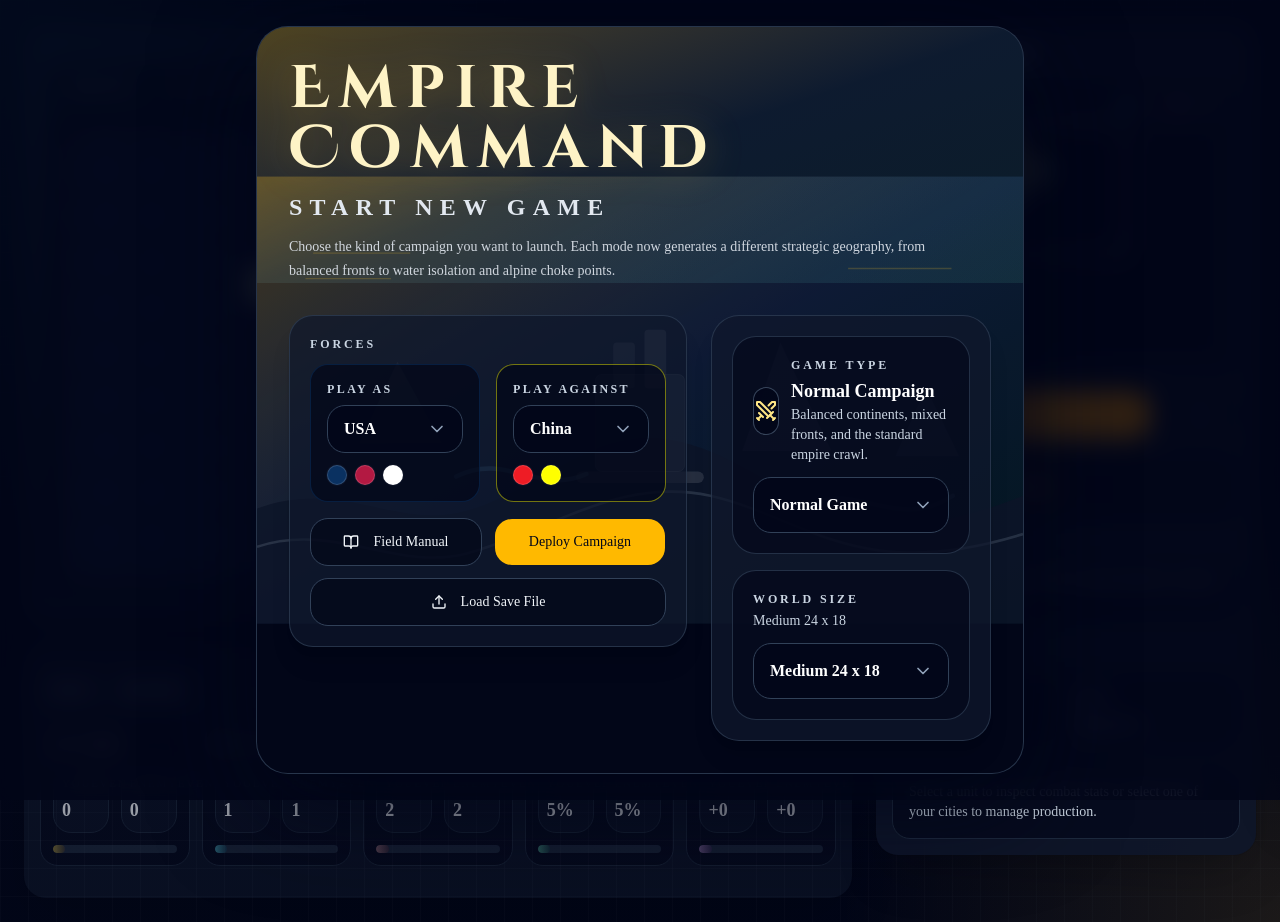
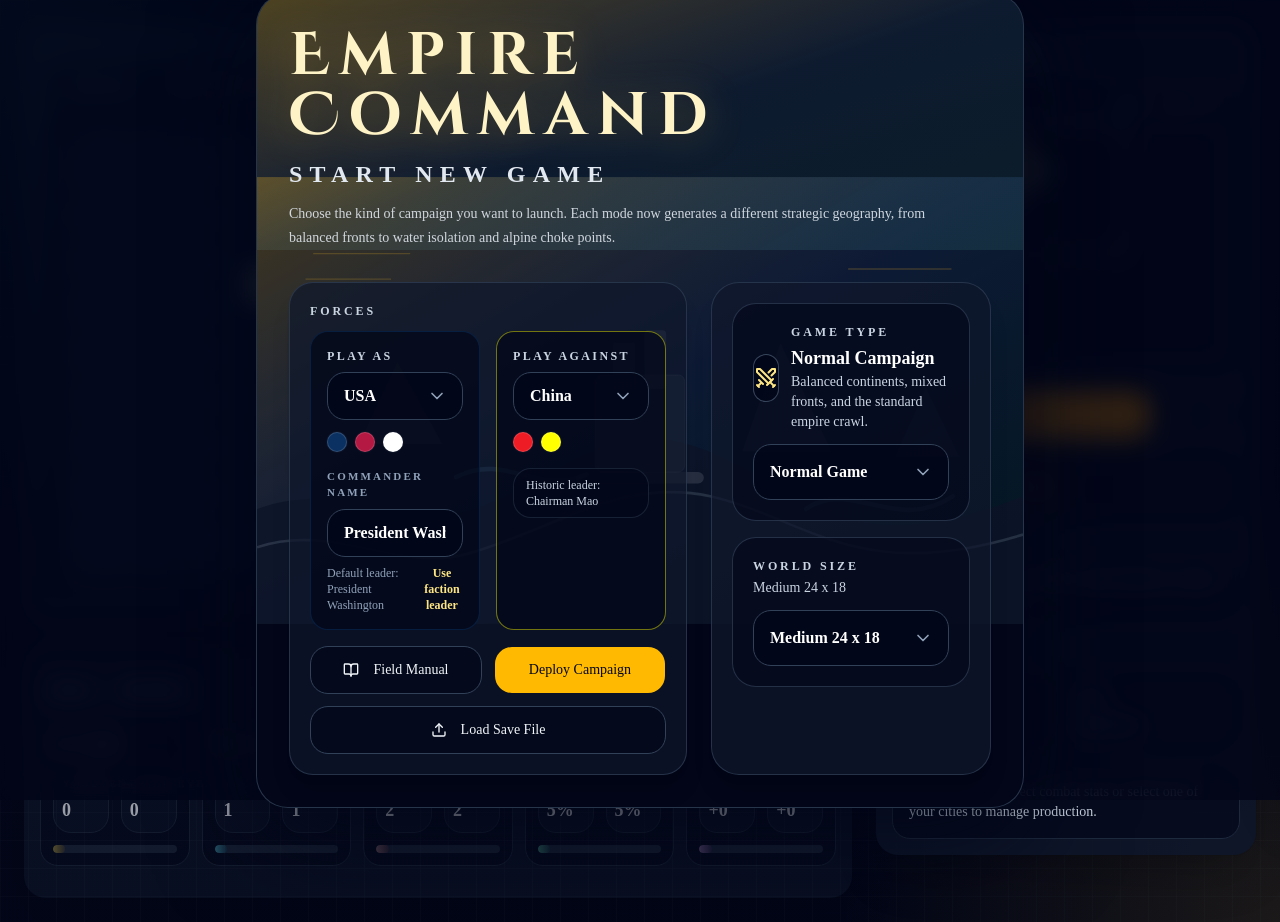
Before and after one commit to tgaisser/empire-game, a Next.js app: page / in a window 1280 px wide. Built offline with nearby package versions, Linux system fonts and the light colour scheme.

Commit message:
Use leader and player names in campaign UI

```diff
--- a/components/empire/EmpireGame.tsx
+++ b/components/empire/EmpireGame.tsx
@@ -24,6 +24,8 @@ import { createAiDiagnosticsReport } from "@/lib/empire/ai/diagnostics";
 import { getRemainingMove, getUnitStats, key } from "@/lib/empire/game";
 import type { ManualRelatedLink } from "@/lib/empire/manual";
 import { MOVEMENT_PLAYBACK_STEP_MS } from "@/lib/empire/config";
+import { getFactionLeaderName } from "@/lib/empire/factions";
+import { getPreferredPlayerName, isCustomPlayerName, resolvePlayerName, savePlayerProfile } from "@/lib/empire/playerProfile";
 import { clearAutoSave, downloadSaveFile, getAutoSaveSummary, loadAutoSave, uploadSaveFile } from "@/lib/empire/saveLoad";
 import type { DeveloperPlacementType, Faction, GameType, Side, UnitType } from "@/lib/empire/types";
 import { Card, CardContent } from "@/components/ui/card";
@@ -111,6 +113,10 @@ export default function EmpireGame() {
   const [selectedGameType, setSelectedGameType] = useState<GameType>("normal");
   const [selectedPlayerFaction, setSelectedPlayerFaction] = useState<Faction>("usa");
   const [selectedAiFaction, setSelectedAiFaction] = useState<Faction>("china");
+  const [selectedPlayerName, setSelectedPlayerName] = useState(() => getPreferredPlayerName("usa"));
+  const [selectedPlayerNameIsCustom, setSelectedPlayerNameIsCustom] = useState(() =>
+    isCustomPlayerName(getPreferredPlayerName("usa"), "usa")
+  );
   const [selectedWorldSizeId, setSelectedWorldSizeId] = useState(worldSizeId);
   const [pendingBridgeAction, setPendingBridgeAction] = useState<{ x: number; y: number } | null>(null);
   const [pendingEngineerPlacement, setPendingEngineerPlacement] = useState<"port" | "airfield" | "radar" | "tunnel" | "outpost" | "minefield" | null>(null);
@@ -297,17 +303,43 @@ export default function EmpireGame() {
     setSelectedGameType(game.gameType);
     setSelectedPlayerFaction(game.playerFaction);
     setSelectedAiFaction(game.aiFaction);
+    setSelectedPlayerName(game.playerName);
+    setSelectedPlayerNameIsCustom(isCustomPlayerName(game.playerName, game.playerFaction));
     setSelectedWorldSizeId(worldSizeId);
     if (source === "endgame" && game.winner) {
       setDismissedWinner(game.winner);
     }
   }
 
+  function handlePlayerFactionChange(nextFaction: Faction) {
+    const currentFactionLeader = getFactionLeaderName(selectedPlayerFaction);
+    setSelectedPlayerFaction(nextFaction);
+    if (!selectedPlayerNameIsCustom || selectedPlayerName.trim() === currentFactionLeader) {
+      setSelectedPlayerName(getFactionLeaderName(nextFaction));
+      setSelectedPlayerNameIsCustom(false);
+    }
+  }
+
+  function handlePlayerNameChange(value: string) {
+    setSelectedPlayerName(value);
+    const trimmed = value.trim();
+    setSelectedPlayerNameIsCustom(Boolean(trimmed) && trimmed !== getFactionLeaderName(selectedPlayerFaction));
+  }
+
+  function handleResetPlayerName() {
+    setSelectedPlayerName(getFactionLeaderName(selectedPlayerFaction));
+    setSelectedPlayerNameIsCustom(false);
+  }
+
   function handleStartGame() {
     if (selectedPlayerFaction === selectedAiFaction) return;
+    const playerName = resolvePlayerName(selectedPlayerName, selectedPlayerFaction);
     playDeployCampaign();
     clearAutoSave();
-    resetGame(selectedGameType, selectedWorldSizeId, selectedPlayerFaction, selectedAiFaction);
+    savePlayerProfile(playerName, selectedPlayerFaction);
+    resetGame(selectedGameType, selectedWorldSizeId, selectedPlayerFaction, selectedAiFaction, playerName);
+    setSelectedPlayerName(playerName);
+    setSelectedPlayerNameIsCustom(isCustomPlayerName(playerName, selectedPlayerFaction));
     setSkipEndTurnMoveWarning(false);
     setDismissedWinner(null);
     setAiDiagnosticsReport(null);
@@ -322,13 +354,14 @@ export default function EmpireGame() {
       toast.error("No saved game found.");
       return;
     }
+    savePlayerProfile(saved.playerName, saved.playerFaction);
     loadGame(saved);
     setDismissedWinner(null);
     setAiDiagnosticsReport(null);
     setPendingTransportLoad(false);
     setStartGameOpen(false);
     setStartGameSource("menu");
-    toast.success(`Resumed game at turn ${saved.turn}.`);
+    toast.success(`Resumed ${saved.playerName} at turn ${saved.turn}.`);
   }
 
   async function handleLoadSaveFile() {
@@ -337,13 +370,14 @@ export default function EmpireGame() {
       toast.error("Could not load save file. Make sure it is a valid Empire save.");
       return;
     }
+    savePlayerProfile(state.playerName, state.playerFaction);
     loadGame(state);
     setDismissedWinner(null);
     setAiDiagnosticsReport(null);
     setPendingTransportLoad(false);
     setStartGameOpen(false);
     setStartGameSource("menu");
-    toast.success(`Loaded game at turn ${state.turn}.`);
+    toast.success(`Loaded ${state.playerName} at turn ${state.turn}.`);
   }
 
   function handleSaveToFile() {
@@ -569,7 +603,7 @@ export default function EmpireGame() {
 
     for (const message of newMessages) {
       if (
-        message.startsWith("Welcome, commander.") ||
+        message.startsWith("Welcome, ") ||
         message.startsWith("Enemy turn.") ||
         message.startsWith("End of your turn.") ||
         message.startsWith("Turn ")
@@ -747,6 +781,7 @@ export default function EmpireGame() {
                 unmovedUnitCount={unmovedUnitCount}
                 playerFaction={game.playerFaction}
                 aiFaction={game.aiFaction}
+                playerName={game.playerName}
                 side={game.side}
                 winner={game.winner}
                 unitDefinitions={unitDefinitions}
@@ -904,6 +939,9 @@ export default function EmpireGame() {
         turn={game.turn}
         playerCities={playerCities}
         playerUnits={playerUnits}
+        playerName={game.playerName}
+        playerFaction={game.playerFaction}
+        aiFaction={game.aiFaction}
         onClose={() => setDismissedWinner(game.winner)}
         onReset={() => {
           openStartGameModal("endgame");
@@ -915,11 +953,14 @@ export default function EmpireGame() {
         selectedGameType={selectedGameType}
         selectedPlayerFaction={selectedPlayerFaction}
         selectedAiFaction={selectedAiFaction}
+        selectedPlayerName={selectedPlayerName}
         selectedWorldSizeId={selectedWorldSizeId}
         worldSizeOptions={worldSizeOptions}
         onChangeGameType={setSelectedGameType}
-        onChangePlayerFaction={setSelectedPlayerFaction}
+        onChangePlayerFaction={handlePlayerFactionChange}
         onChangeAiFaction={setSelectedAiFaction}
+        onChangePlayerName={handlePlayerNameChange}
+        onResetPlayerName={handleResetPlayerName}
         onChangeWorldSize={setSelectedWorldSizeId}
         onOpenFieldManual={() => setFieldManualOpen(true)}
         autoSaveSummary={autoSaveSummary}
--- a/components/empire/panels/StartGameModal.tsx
+++ b/components/empire/panels/StartGameModal.tsx
@@ -18,13 +18,16 @@ type StartGameModalProps = {
   selectedGameType: GameType;
   selectedPlayerFaction: Faction;
   selectedAiFaction: Faction;
+  selectedPlayerName: string;
   selectedWorldSizeId: string;
   worldSizeOptions: WorldSizeOption[];
   onChangeGameType: (value: GameType) => void;
   onChangePlayerFaction: (value: Faction) => void;
   onChangeAiFaction: (value: Faction) => void;
+  onChangePlayerName: (value: string) => void;
+  onResetPlayerName: () => void;
   onChangeWorldSize: (value: string) => void;
-  autoSaveSummary: { turn: number; playerFaction: string; aiFaction: string; savedAt: string } | null;
+  autoSaveSummary: { turn: number; playerFaction: string; aiFaction: string; playerName: string; savedAt: string } | null;
   onOpenFieldManual: () => void;
   onCancel?: () => void;
   onStart: () => void;
@@ -83,11 +86,14 @@ export function StartGameModal({
   selectedGameType,
   selectedPlayerFaction,
   selectedAiFaction,
+  selectedPlayerName,
   selectedWorldSizeId,
   worldSizeOptions,
   onChangeGameType,
   onChangePlayerFaction,
   onChangeAiFaction,
+  onChangePlayerName,
+  onResetPlayerName,
   onChangeWorldSize,
   autoSaveSummary,
   onOpenFieldManual,
@@ -104,6 +110,7 @@ export function StartGameModal({
   const playerFaction = getFactionOption(selectedPlayerFaction);
   const aiFaction = getFactionOption(selectedAiFaction);
   const aiDisplayFaction = getDisplayFactionOption(selectedPlayerFaction, selectedAiFaction, "ai") ?? aiFaction;
+  const autoSaveAiFaction = autoSaveSummary ? getFactionOption(autoSaveSummary.aiFaction as Faction) : null;
   const factionsConflict = selectedPlayerFaction === selectedAiFaction;
   return (
     <div className="fixed inset-0 z-[90] flex items-center justify-center bg-slate-950/82 p-4 backdrop-blur-md">
@@ -183,6 +190,26 @@ export function StartGameModal({
                       <ChevronDown className="pointer-events-none absolute right-4 top-1/2 h-5 w-5 -translate-y-1/2 text-slate-400" />
                     </div>
                     <FactionSwatches faction={playerFaction} className="mt-3" />
+                    <div className="mt-4">
+                      <label className="block text-[11px] font-semibold uppercase tracking-[0.2em] text-slate-400">
+                        Commander Name
+                      </label>
+                      <input
+                        value={selectedPlayerName}
+                        onChange={(event) => onChangePlayerName(event.target.value)}
+                        className="mt-2 h-12 w-full rounded-2xl border border-slate-700 bg-slate-950/80 px-4 text-base font-semibold text-white outline-none transition focus:border-amber-300"
+                      />
+                      <div className="mt-2 flex items-center justify-between gap-3 text-xs text-slate-400">
+                        <span>Default leader: {playerFaction.leaderName}</span>
+                        <button
+                          type="button"
+                          className="font-semibold text-amber-200 transition hover:text-amber-100"
+                          onClick={onResetPlayerName}
+                        >
+                          Use faction leader
+                        </button>
+                      </div>
+                    </div>
                   </div>
                   <div className={`rounded-2xl border ${aiFaction.chipClass} ${aiDisplayFaction.borderClass}/45 bg-slate-950/70 p-4`}>
                     <div className="mb-2 text-xs font-semibold uppercase tracking-[0.2em] text-slate-300">Play Against</div>
@@ -201,6 +228,9 @@ export function StartGameModal({
                       <ChevronDown className="pointer-events-none absolute right-4 top-1/2 h-5 w-5 -translate-y-1/2 text-slate-400" />
                     </div>
                     <FactionSwatches faction={aiDisplayFaction} className="mt-3" />
+                    <div className="mt-4 rounded-2xl border border-slate-800/80 bg-slate-950/60 px-3 py-2 text-xs text-slate-300">
+                      Historic leader: {aiFaction.leaderName}
+                    </div>
                   </div>
                 </div>
                 {factionsConflict ? (
@@ -230,6 +260,11 @@ export function StartGameModal({
                     Continue Game
                     <span className="ml-2 text-xs opacity-75">Turn {autoSaveSummary.turn}</span>
                   </Button>
+                )}
+                {autoSaveSummary && (
+                  <div className="mt-2 rounded-2xl border border-slate-800/80 bg-slate-950/50 px-3 py-2 text-xs text-slate-300">
+                    Commander {autoSaveSummary.playerName} vs {autoSaveAiFaction?.leaderName ?? autoSaveSummary.aiFaction}
+                  </div>
                 )}
                 <Button variant="outline" className="mt-3 h-12 w-full rounded-2xl" onClick={onLoadFile}>
                   <Upload className="mr-2 h-4 w-4" />
--- a/components/empire/panels/battleLogUtils.ts
+++ b/components/empire/panels/battleLogUtils.ts
@@ -13,9 +13,9 @@ export function getBattleLogFilterLabel(filter: BattleLogFilter) {
 export function matchesBattleLogFilter(log: string, filter: BattleLogFilter) {
   const lower = log.toLowerCase();
   if (filter === "combat") return /attack|destroyed|detonated|strike|jamming|bombard|cripple|shattered/.test(lower);
-  if (filter === "capture") return /captured|control|rules the map/.test(lower);
+  if (filter === "capture") return /captured|control|rules the map|victory|defeat|beat old|broke .* command/.test(lower);
   if (filter === "build") return /produced|completed|build|placed|installed|treasury/.test(lower);
-  if (filter === "intel") return /turn|enemy turn|radar|visible|fog|exploration|commander/.test(lower);
+  if (filter === "intel") return /turn|enemy turn|radar|visible|fog|exploration|welcome|your command/.test(lower);
   return true;
 }
 
```
Also changed, not shown: components/empire/panels/CommandPanel.tsx (+5 -3 lines), components/empire/panels/EndgameOverlay.tsx (+12 -3 lines).
